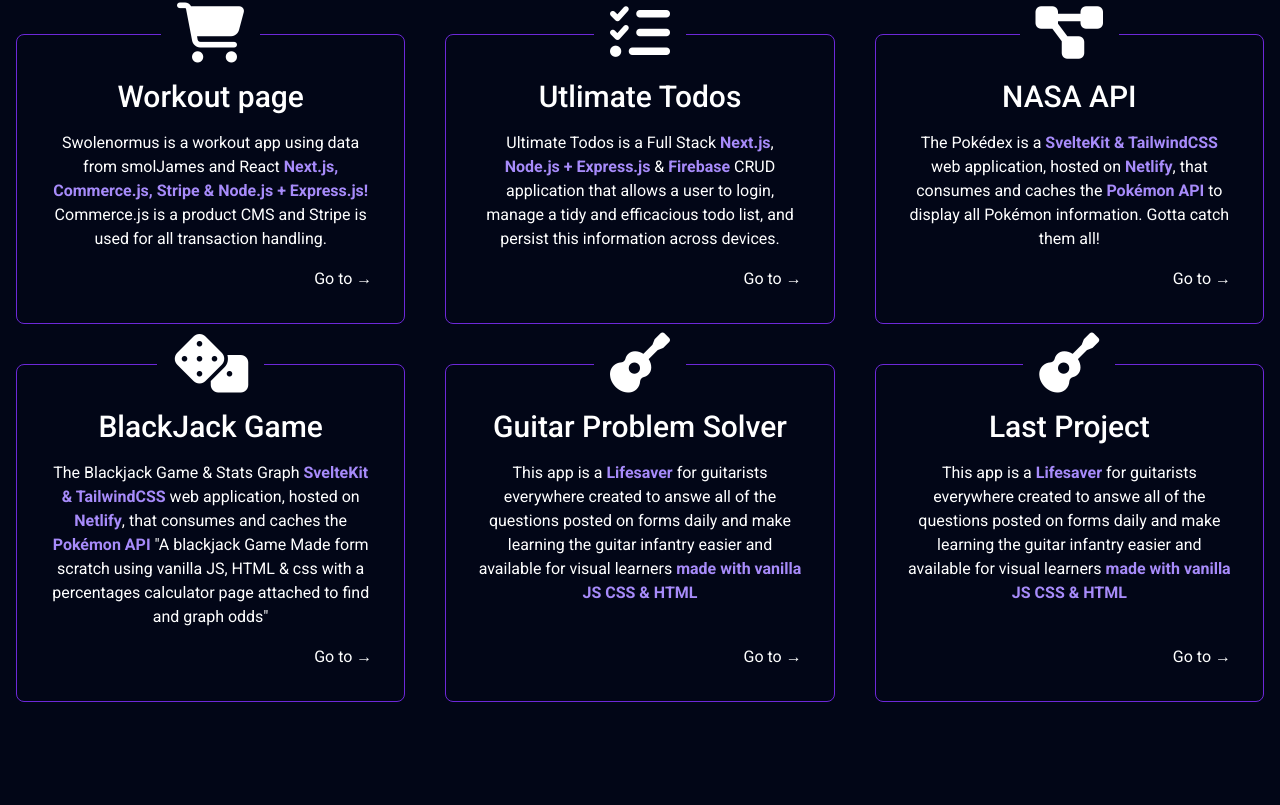
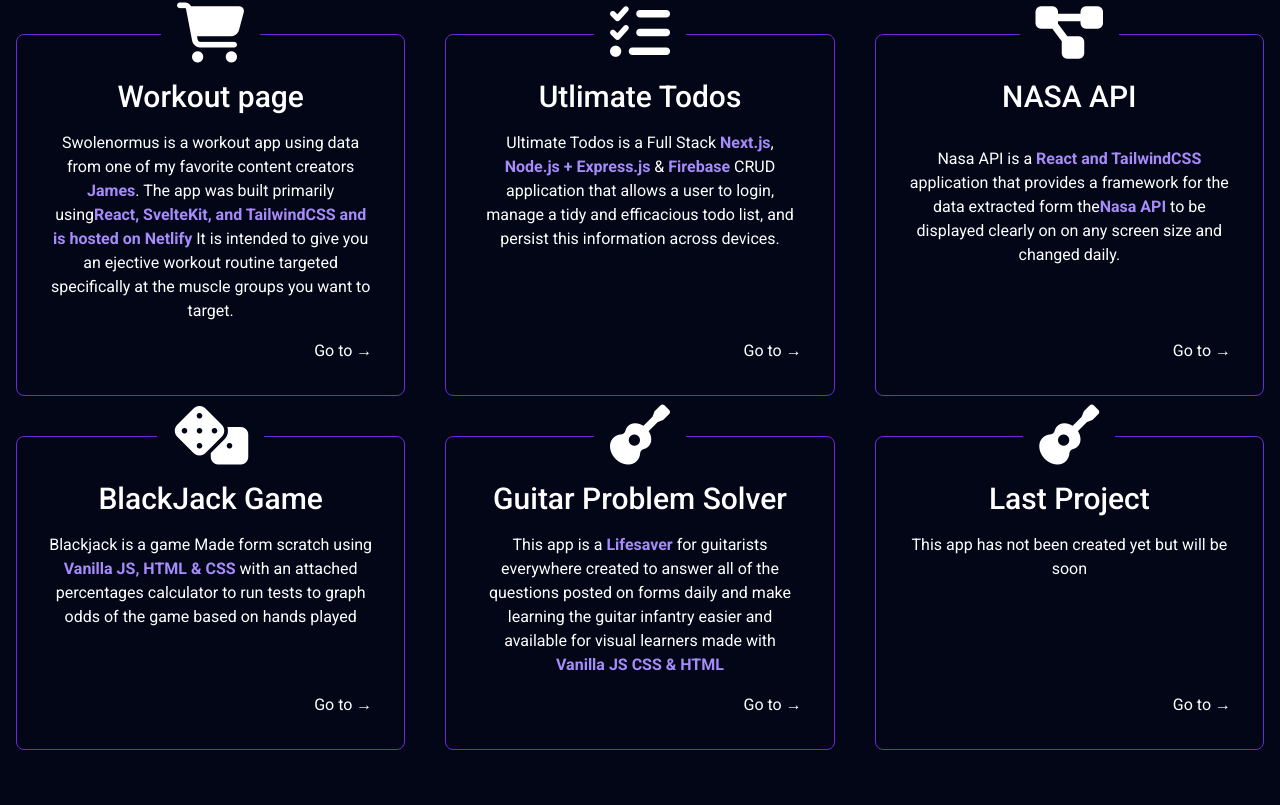
Before and after one commit to deadlykittensgs/tailwind-portfolio, a SvelteKit app: page / in a window 1280 px wide. Shown: the part 995-1800 px from the top of the page. Built offline with nearby package versions, Linux system fonts and the light colour scheme.

Commit message:
descriptions of projects mapped out better

```diff
--- a/src/components/Main.svelte
+++ b/src/components/Main.svelte
@@ -7,21 +7,21 @@
             name: "Workout page",
             icon: "fa-solid fa-cart-shopping",
             description:
-                "Smoljames Store is a a merchanising store created with Next.js, Commerce.js & Stripe! Commerce.js is a CMS for managing project and Stripe is used for all transaction handling.",
+                "Workout Page",
         },
         {
             href: "https://todoappryanm.netlify.app/",
             name: "Utlimate Todos",
             icon: "fa-solid fa-list-check",
             description:
-                "Test for model robustness with customized test profiles and receive exhaustive reporting on the performance and potential vulnerabilities of your model.",
+                "Full Stack todo app",
         },
         {
             href: "https://dailynasa.netlify.app/",
             name: "NASA API",
             icon: "fa-solid fa-diagram-project",
             description:
-                "Augment your datasets with our filters and dataset manipulations to ensure your models are trained on the highest quality datasets (coming soon).",
+                "Nasa API",
         },
         {
             href: "https://sparkly-sfogliatella-521740.netlify.app",
@@ -35,14 +35,14 @@
             name: "Guitar Problem Solver",
             icon: "fa-solid fa-guitar",
             description:
-                "A blackjack Game Made form scratch using vanilla JS, HTML & css with a percentages calculator page attached to find and graph odds",
+                "Guitarist tool to learn quickly",
         },
         {
             href: "https://remarkable-druid-92d73e.netlify.app/",
             name: "Last Project",
             icon: "fa-solid fa-guitar",
             description:
-                "A blackjack Game Made form scratch using vanilla JS, HTML & css with a percentages calculator page attached to find and graph odds",
+                "TBD",
         },
 
 
@@ -56,7 +56,7 @@
                 "I taught myself to code using free online resources and absolutely fell in love with the creativity and problem solving that is involved in developing and engineering innovative new online experiences. Starting of with JavaScript, HTML & CSS and evolving my knowledge base to include JavaScript frameworks, backend programming, design, cloud services and much much more.",
         },
         {
-            name: "a product design & UX finatic",
+            name: "a product design & UX fanatic",
             description:
                 "Carefully crafting and designing amazing user experiences allows me to express and experiment with every morsel of creativity I have. I love the challenge of learning new design concepts and enabling users with amazing online experiences.",
         },
@@ -82,7 +82,7 @@
         </h2>
         <p class="text-base sm:text-lg md:text-xl">
             My <span class="text-violet-400"> favorite tech</span> includes JavaScript
-            (React.js), TailwindCSS, Node.js + Express.js & PostgreSQL!
+            (React.js), TailwindCSS, Node.js + Express.js & PostgreSQL and SvelteKit!
 
         </p>
         <a
@@ -123,11 +123,10 @@
 <div class="grid grid-cols-1 lg:grid-cols-3 gap-12 lg:gap-10">
     <Step step={steps[0]}>
         <p>
-            Swolenormus is a workout app using data from smolJames and React <strong
-                class="text-violet-400"
-                >Next.js, Commerce.js, Stripe & Node.js + Express.js!</strong
-            > Commerce.js is a product CMS and Stripe is used for all transaction
-            handling.
+            Swolenormus is a workout app using data from one of my favorite content creators  <strong
+            class="text-violet-400">James</strong>. The app was built primarily using<strong
+                class="text-violet-400">React, SvelteKit, and TailwindCSS and is hosted on Netlify</strong
+            > It is intended to give you an ejective workout routine targeted specifically at the muscle groups you want to target.
         </p>
     </Step>
 
@@ -146,39 +145,31 @@
 
     <Step step={steps[2]}>
         <p>
-            The Pokédex is a <strong class="text-violet-400"
-                >SvelteKit & TailwindCSS</strong
-            >
-            web application, hosted on
-            <strong class="text-violet-400">Netlify</strong>, that
-            consumes and caches the
-            <strong class="text-violet-400">Pokémon API</strong>
-            to display all Pokémon information. Gotta catch them all!
+                <p>Nasa API is a  <strong class="text-violet-400"> React and TailwindCSS</strong> application that provides a
+                framework for the data extracted form the<strong class="text-violet-400">Nasa API</strong> to be displayed clearly on
+                on any screen size and changed daily.
+
         </p>
     </Step>
     <Step step={steps[3]}>
         <p>
-            The Blackjack Game & Stats Graph <strong class="text-violet-400"
-                >SvelteKit & TailwindCSS</strong>
-            web application, hosted on
-            <strong class="text-violet-400">Netlify</strong>, that
-            consumes and caches the
-            <strong class="text-violet-400">Pokémon API</strong>
-            "A blackjack Game Made form scratch using vanilla JS, HTML & css with a percentages calculator page attached to find and graph odds"
+           Blackjack is a game Made form scratch using <strong class="text-violet-400">Vanilla JS, HTML & CSS </strong>
+            with an attached percentages calculator to run tests to graph odds of the game based on hands played
+            <p>
+
         </p>
     </Step>
     <Step step={steps[4]}>
         <p>
             This app is a <strong class="text-violet-400">Lifesaver</strong>
-            for guitarists everywhere created to answe all of the questions posted on forms daily and make learning the guitar infantry easier and available for visual learners
-            <strong class="text-violet-400">made with vanilla JS CSS & HTML</strong>
+            for guitarists everywhere created to answer all of the questions posted on forms
+            daily and make learning the guitar infantry easier and available for visual learners
+            made with <strong class="text-violet-400">Vanilla JS CSS & HTML</strong>
         </p>
     </Step>
     <Step step={steps[5]}>
         <p>
-            This app is a <strong class="text-violet-400">Lifesaver</strong>
-            for guitarists everywhere created to answe all of the questions posted on forms daily and make learning the guitar infantry easier and available for visual learners
-            <strong class="text-violet-400">made with vanilla JS CSS & HTML</strong>
+            This app has not been created yet but will be soon
         </p>
     </Step>
 </div>
```
